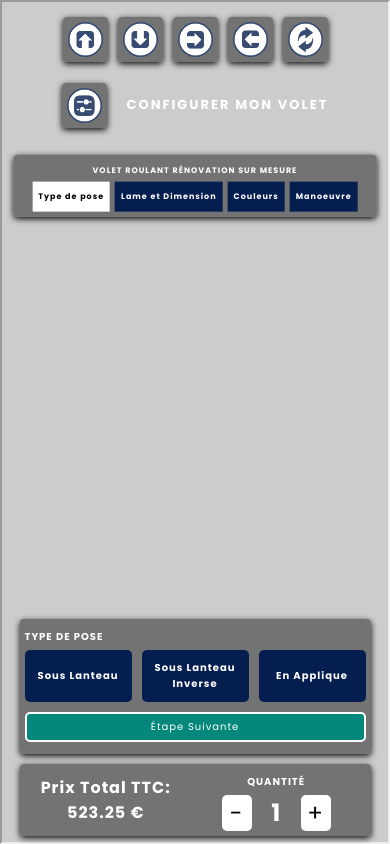
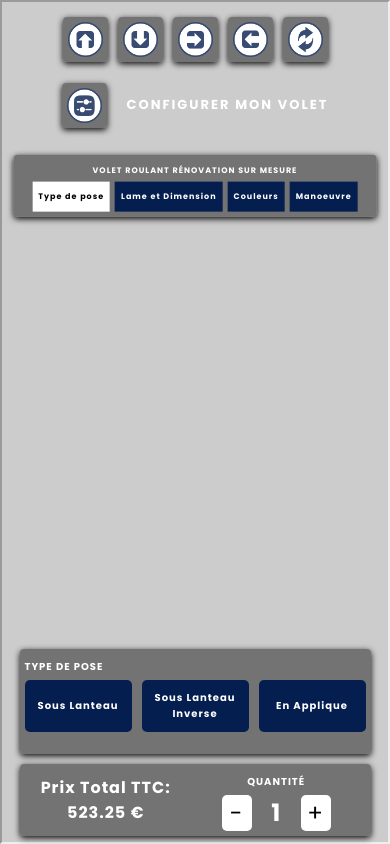
Before and after one commit to Hakimsabkhi/volet_roulant_config_vite, a React (Vite) app: page / in a window 390 px wide. Both pictures are taken after a click on the button 84 px from the left and 105 px from the top of the page. Built offline with nearby package versions, Linux system fonts and the light colour scheme.

Commit message:
fix mobile layout

```diff
--- a/src/components/MultiStepInfoDisplay.css
+++ b/src/components/MultiStepInfoDisplay.css
@@ -28,7 +28,7 @@ gap: 10px;
 @media (max-width: 1050px) {
   .info-display td, .info-display th {
     padding: 3px;
-    font-size: 9px;
+    font-size: 10px;
   }
   .info-display {
     flex-direction: column;
--- a/src/components/MultiStepMenu.tsx
+++ b/src/components/MultiStepMenu.tsx
@@ -38,13 +38,14 @@ const MultiStepMenu: React.FC<MultiStepMenuProps> = ({
   const [isNextButtonEnabled, setIsNextButtonEnabled] = useState(false);
   const [enabledSteps, setEnabledSteps] = useState<EnabledSteps>({ 1: true });
   const [showWarningPopup, setShowWarningPopup] = useState(false);
+  const [isMobileConfigured, setIsMobileConfigured] = useState(false);
 
   useEffect(() => {
     onSelectionsChange(selections);
   }, [selections, onSelectionsChange]);
 
   const steps = [
-    { id: 1, title: "Type de pose", Component: TypeDePose  },
+    { id: 1, title: "Type de pose", Component: TypeDePose },
     { id: 2, title: "Lame et Dimension", Component: LameEtDimension },
     { id: 3, title: "Couleurs", Component: CouleurVolet },
     { id: 4, title: "Manoeuvre", Component: Manoeuvre },
@@ -107,6 +108,7 @@ const MultiStepMenu: React.FC<MultiStepMenuProps> = ({
           setSelections={setSelections}
           selections={selections}
           enableNextButton={enableNextButton}
+          setIsMobileConfigured={setIsMobileConfigured} // Pass it here
         />
       );
     }
@@ -141,13 +143,17 @@ const MultiStepMenu: React.FC<MultiStepMenuProps> = ({
               Étape Précédente
             </button>
           )}
-          {currentStep < steps.length && (
-            <button onClick={nextStep} className="nav-btn">
-              {currentStep === steps.length - 1
-                ? "Finaliser"
-                : "Étape Suivante"}
-            </button>
+          {currentStep < steps.length && currentStep !== steps.length && (
+            (isNextButtonEnabled || (isMobileConfigured && isNextButtonEnabled)) && (
+              <button onClick={nextStep} className="nav-btn">
+                {currentStep === steps.length - 1
+                  ? "Finaliser"
+                  : "Étape Suivante"}
+              </button>
+
+            )
           )}
+
           {currentStep === steps.length && (
             <>
               <button onClick={modifyProduct} className="nav-btn">
--- a/src/components/calculator/TotalCostCalculator.css
+++ b/src/components/calculator/TotalCostCalculator.css
@@ -109,6 +109,6 @@
     padding: 5px;
   }
   .color-choice {
-    font-size: 7px;
+    font-size: 9px;
   }
 }
--- a/src/components/steps/couleurVolet.tsx
+++ b/src/components/steps/couleurVolet.tsx
@@ -14,10 +14,11 @@ interface SelectedColor {
 
 interface CouleurVoletProps {
   enableNextButton: (isEnabled: boolean) => void;
+  setIsMobileConfigured: (isConfigured: boolean) => void; // Add this line
 }
 
-const CouleurVolet: React.FC<CouleurVoletProps> = ({ enableNextButton }) => {
-  const dispatch = useDispatch();
+const CouleurVolet: React.FC<CouleurVoletProps> = ({ enableNextButton, setIsMobileConfigured }) => {
+  const dispatch = useDispatch(); // Make sure useDispatch is correctly imported and used
   const selectedColors: SelectedColor = useSelector((state: RootState) => state.volet.selectedColor);
   const isMobile = useMediaQuery('(max-width: 1050px)');
   const [loading, setLoading] = useState(false);
@@ -32,10 +33,12 @@ const CouleurVolet: React.FC<CouleurVoletProps> = ({ enableNextButton }) => {
 
     if (isMobile && allSelected) {
       setIsConfigured(true);
+      setIsMobileConfigured(true); // Add this line
     } else {
       setIsConfigured(false);
+      setIsMobileConfigured(false); // Add this line
     }
-  }, [selectedColors, enableNextButton, isMobile]);
+  }, [selectedColors, enableNextButton, isMobile, setIsMobileConfigured]);
 
   const handleColorSelection = (colorName: string, category: keyof SelectedColor) => {
     if (isMobile) {
@@ -57,6 +60,7 @@ const CouleurVolet: React.FC<CouleurVoletProps> = ({ enableNextButton }) => {
 
   const handleReconfigure = () => {
     setIsConfigured(false);
+    setIsMobileConfigured(false); // Add this line
     setVisibleSection('coulisse');
     // Optionally reset selected colors
     dispatch(setColor({ color: '', category: 'coulisse' }));
```
